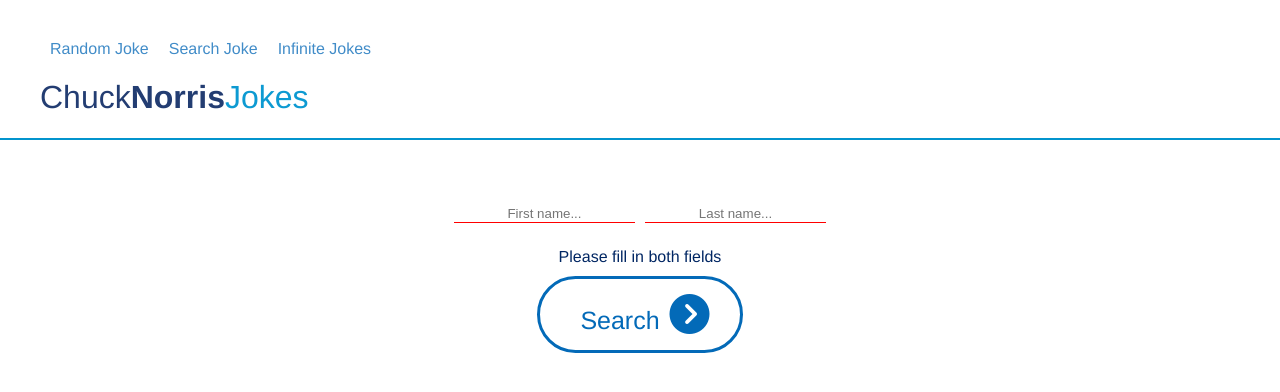
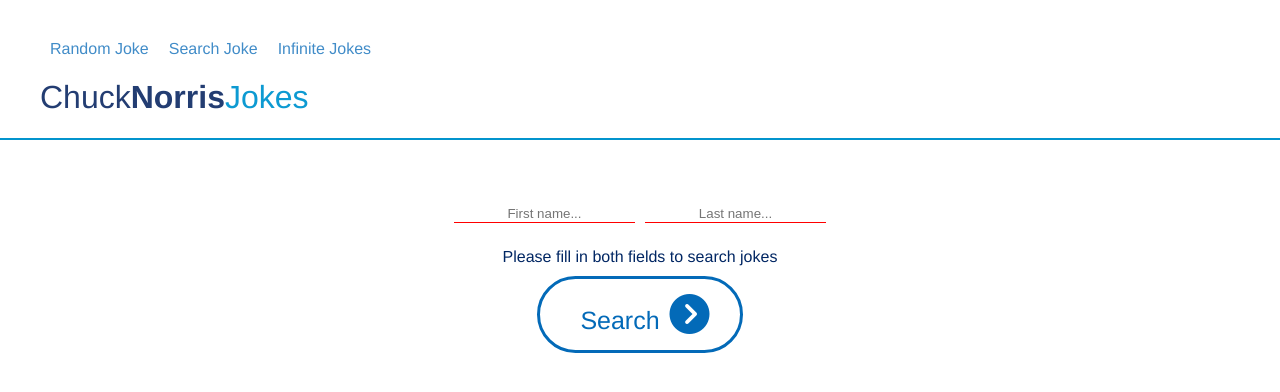
Before and after one commit to jennyardrey/chuck-norris-jokes, a React (Create React App) app: page /search-joke in a window 1280 px wide. Shown: the top 392 px of the page. Built offline with nearby package versions, Linux system fonts and the light colour scheme.

Commit message:
small styling edit

```diff
--- a/src/App.css
+++ b/src/App.css
@@ -28,7 +28,3 @@
 .joke-btn:hover i {
 	color: white;
 }
-
-.main-content {
-	min-height: 100vh;
-}
--- a/src/components/SearchJoke.js
+++ b/src/components/SearchJoke.js
@@ -33,7 +33,7 @@
 					type="text" name="last-name" placeholder="Last name..."
 					onChange={e => this.setState({ lastName: e.target.value })}></input>
 			</div>
-			{this.state.nameJoke && this.state.nameJoke.length > 0 ? <JokeCard joke={this.state.nameJoke} /> : <div className="error-msg">Please fill in both fields</div>}
+			{this.state.nameJoke && this.state.nameJoke.length > 0 ? <JokeCard joke={this.state.nameJoke} /> : <div className="error-msg">Please fill in both fields to search jokes</div>}
 			<button disabled={!isEnabled} className="joke-btn" onClick={this.searchName}><span className="search-btn-text">Search</span><i className="chevron fas fa-chevron-circle-right"></i></button>
 		</div>
 	}
```
